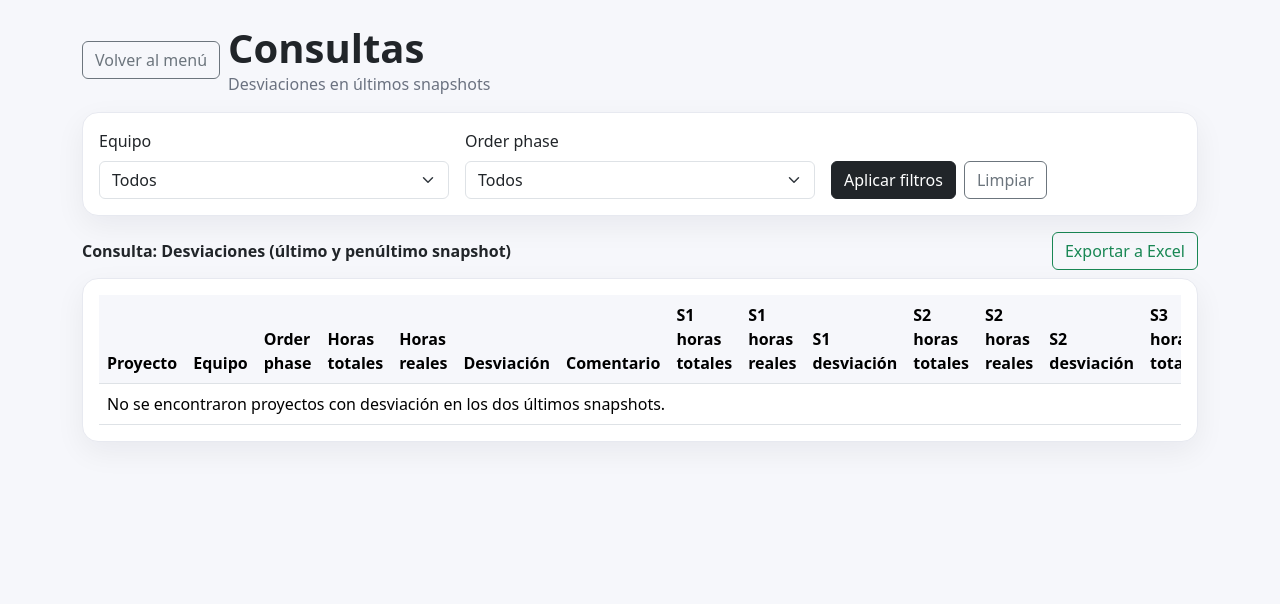
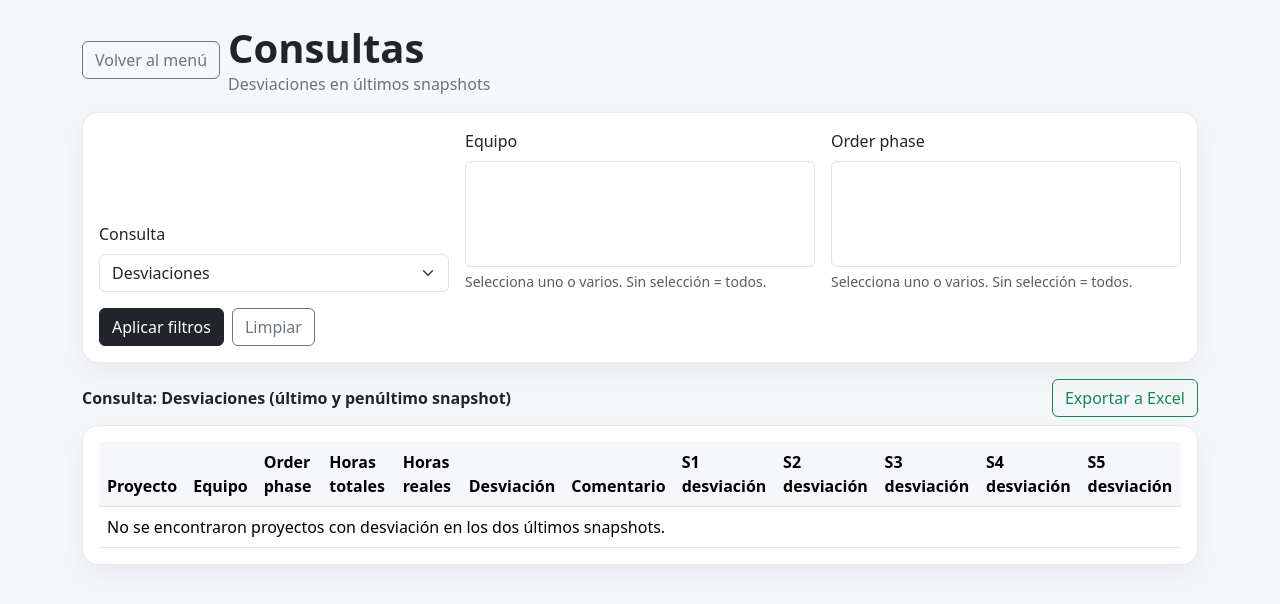
Before and after one commit to AlvaroAPPs/PM_APP, a FastAPI app: page /consultas in a window 1280 px wide. Shown: the top 604 px of the page. Run offline with FastAPI, Linux system fonts and the light colour scheme; lists and menus that the app fills with data are empty; some libraries are stand-ins or nearby versions.

Commit message:
Update consultas filters and snapshot columns

```diff
--- a/app.py
+++ b/app.py
@@ -1,6 +1,7 @@
 import io
 import os
 import tempfile
+import urllib.parse
 
 from fastapi import FastAPI, UploadFile, File, Form, HTTPException, Query, Request
 from fastapi.responses import HTMLResponse, StreamingResponse
@@ -63,10 +64,22 @@ def to_date_iso(value: object) -> str | None:
 
 
 def fetch_deviations_results(
-    equipo: str | None = None,
-    order_phase: str | None = None,
+    teams: list[str],
+    phases: list[str],
 ) -> tuple[list[dict], list[str], set[str]]:
-    sql = """
+    where_clauses = []
+    params: list[object] = []
+    if teams:
+        where_clauses.append("s.team = ANY(%s::text[])")
+        params.append(teams)
+    if phases:
+        where_clauses.append("s.order_phase = ANY(%s::text[])")
+        params.append(phases)
+    where_sql = ""
+    if where_clauses:
+        where_sql = "WHERE " + " AND ".join(where_clauses)
+
+    sql = f"""
     WITH ranked AS (
         SELECT
             p.id AS project_id,
@@ -87,8 +100,7 @@ def fetch_deviations_results(
             ) AS rn
         FROM projects p
         JOIN project_snapshot s ON s.project_id = p.id
-        WHERE (%s::text IS NULL OR s.team = %s::text)
-          AND (%s::text IS NULL OR s.order_phase = %s::text)
+        {where_sql}
     )
     SELECT *
     FROM ranked
@@ -96,7 +108,7 @@ def fetch_deviations_results(
     """
     with psycopg.connect(DB_DSN) as conn:
         with conn.cursor() as cur:
-            cur.execute(sql, (equipo, equipo, order_phase, order_phase))
+            cur.execute(sql, params)
             rows = cur.fetchall()
             colnames = [desc[0] for desc in cur.description]
 
@@ -116,13 +128,7 @@ def fetch_deviations_results(
     ]
     snapshot_columns = []
     for idx in range(1, 6):
-        snapshot_columns.extend(
-            [
-                f"S{idx} horas totales",
-                f"S{idx} horas reales",
-                f"S{idx} desviación",
-            ]
-        )
+        snapshot_columns.append(f"S{idx} desviación")
     columns.extend(snapshot_columns)
     numeric_columns = set(columns) - {"Proyecto", "Equipo", "Order phase", "Comentario"}
 
@@ -154,12 +160,6 @@ def fetch_deviations_results(
         snapshots_by_rn = {item["rn"]: item for item in items_sorted}
         for idx in range(1, 6):
             snapshot = snapshots_by_rn.get(idx)
-            row[f"S{idx} horas totales"] = to_float(
-                snapshot.get("ordered_total") if snapshot else None
-            )
-            row[f"S{idx} horas reales"] = to_float(
-                snapshot.get("real_hours") if snapshot else None
-            )
             row[f"S{idx} desviación"] = to_float(
                 snapshot.get("desviacion_pct") if snapshot else None
             )
@@ -324,17 +324,36 @@ def estado_proyecto(request: Request):
 
 
 @app.get("/consultas", response_class=HTMLResponse)
-def consultas(
-    request: Request,
-    equipo: str | None = None,
-    order_phase: str | None = None,
-):
-    if equipo == "":
-        equipo = None
-    if order_phase == "":
-        order_phase = None
-    results, columns, numeric_columns = fetch_deviations_results(equipo, order_phase)
+def consultas(request: Request):
+    supported_queries = {"desviaciones": "Desviaciones"}
+    consulta = request.query_params.get("consulta", "desviaciones")
+    if consulta not in supported_queries:
+        consulta = "desviaciones"
+
+    selected_teams = [
+        value for value in request.query_params.getlist("equipo") if value
+    ]
+    selected_phases = [
+        value for value in request.query_params.getlist("order_phase") if value
+    ]
+
+    if consulta == "desviaciones":
+        results, columns, numeric_columns = fetch_deviations_results(
+            selected_teams, selected_phases
+        )
+    else:
+        results, columns, numeric_columns = [], [], set()
+
     teams, phases = fetch_filter_options()
+    export_params = {"consulta": consulta}
+    if selected_teams:
+        export_params["equipo"] = selected_teams
+    if selected_phases:
+        export_params["order_phase"] = selected_phases
+    export_url = "/consultas/export"
+    if export_params:
+        export_url = f"{export_url}?{urllib.parse.urlencode(export_params, doseq=True)}"
+
     return templates.TemplateResponse(
         "queries.html",
         {
@@ -344,22 +363,30 @@ def consultas(
             "numeric_columns": numeric_columns,
             "teams": teams,
             "phases": phases,
-            "selected_team": equipo,
-            "selected_phase": order_phase,
+            "selected_teams": selected_teams,
+            "selected_phases": selected_phases,
+            "selected_query": consulta,
+            "supported_queries": supported_queries,
+            "export_url": export_url,
         },
     )
 
 
 @app.get("/consultas/export")
-def consultas_export(
-    equipo: str | None = None,
-    order_phase: str | None = None,
-):
-    if equipo == "":
-        equipo = None
-    if order_phase == "":
-        order_phase = None
-    results, columns, _numeric_columns = fetch_deviations_results(equipo, order_phase)
+def consultas_export(request: Request):
+    consulta = request.query_params.get("consulta", "desviaciones")
+    selected_teams = [
+        value for value in request.query_params.getlist("equipo") if value
+    ]
+    selected_phases = [
+        value for value in request.query_params.getlist("order_phase") if value
+    ]
+    if consulta != "desviaciones":
+        raise HTTPException(status_code=400, detail="Consulta no soportada")
+
+    results, columns, _numeric_columns = fetch_deviations_results(
+        selected_teams, selected_phases
+    )
     df = pd.DataFrame(results, columns=columns)
     buffer = io.BytesIO()
     df.to_excel(buffer, index=False, engine="openpyxl")
--- a/templates/queries.html
+++ b/templates/queries.html
@@ -35,24 +35,32 @@
       <div class="card-body">
         <form class="row g-3 align-items-end" method="get" action="/consultas">
           <div class="col-12 col-md-4">
-            <label class="form-label">Equipo</label>
-            <select class="form-select" name="equipo">
-              <option value="">Todos</option>
-              {% for team in teams %}
-              <option value="{{ team }}" {% if team == selected_team %}selected{% endif %}>{{ team }}</option>
+            <label class="form-label">Consulta</label>
+            <select class="form-select" name="consulta">
+              {% for key, label in supported_queries.items() %}
+              <option value="{{ key }}" {% if key == selected_query %}selected{% endif %}>{{ label }}</option>
               {% endfor %}
             </select>
           </div>
           <div class="col-12 col-md-4">
-            <label class="form-label">Order phase</label>
-            <select class="form-select" name="order_phase">
-              <option value="">Todos</option>
-              {% for phase in phases %}
-              <option value="{{ phase }}" {% if phase == selected_phase %}selected{% endif %}>{{ phase }}</option>
+            <label class="form-label">Equipo</label>
+            <select class="form-select" name="equipo" multiple>
+              {% for team in teams %}
+              <option value="{{ team }}" {% if team in selected_teams %}selected{% endif %}>{{ team }}</option>
               {% endfor %}
             </select>
+            <div class="form-text">Selecciona uno o varios. Sin selección = todos.</div>
           </div>
-          <div class="col-12 col-md-4 d-flex gap-2">
+          <div class="col-12 col-md-4">
+            <label class="form-label">Order phase</label>
+            <select class="form-select" name="order_phase" multiple>
+              {% for phase in phases %}
+              <option value="{{ phase }}" {% if phase in selected_phases %}selected{% endif %}>{{ phase }}</option>
+              {% endfor %}
+            </select>
+            <div class="form-text">Selecciona uno o varios. Sin selección = todos.</div>
+          </div>
+          <div class="col-12 d-flex gap-2">
             <button class="btn btn-dark" type="submit">Aplicar filtros</button>
             <a class="btn btn-outline-secondary" href="/consultas">Limpiar</a>
           </div>
@@ -62,10 +70,7 @@
 
     <div class="d-flex justify-content-between align-items-center mb-2">
       <div class="fw-semibold">Consulta: Desviaciones (último y penúltimo snapshot)</div>
-      <a
-        class="btn btn-outline-success"
-        href="/consultas/export{% if selected_team or selected_phase %}?{% if selected_team %}equipo={{ selected_team|urlencode }}{% endif %}{% if selected_phase %}{% if selected_team %}&{% endif %}order_phase={{ selected_phase|urlencode }}{% endif %}{% endif %}"
-      >
+      <a class="btn btn-outline-success" href="{{ export_url }}">
         Exportar a Excel
       </a>
     </div>
```
